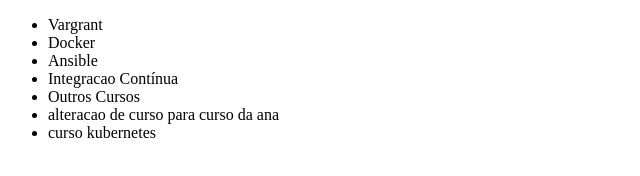
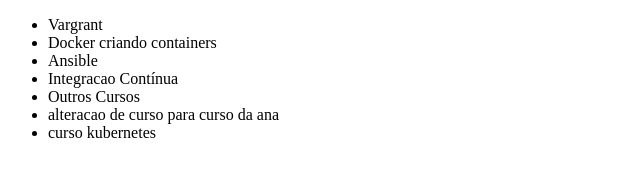
Before and after one commit to maxssilva/alura-git, a plain HTML site: page index.html in a window 1280 px wide. Shown: the whole page, without its empty margins (0-640 px from the left). Drawn offline with Linux system fonts and the light colour scheme.

Commit message:
alterando nome lista docker

```diff
--- a/index.html
+++ b/index.html
@@ -9,7 +9,7 @@
 <body>
     <ul>
         <li>Vargrant</li>
-        <li>Docker</li>
+        <li>Docker criando containers</li>
         <li>Ansible</li>
         <li>Integracao Contínua</li>
         <li>Outros Cursos</li>
```
